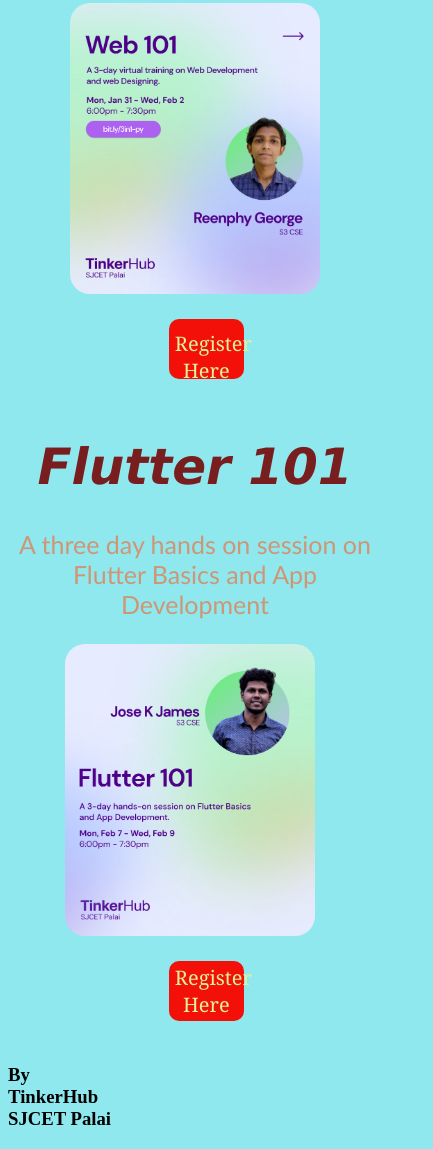
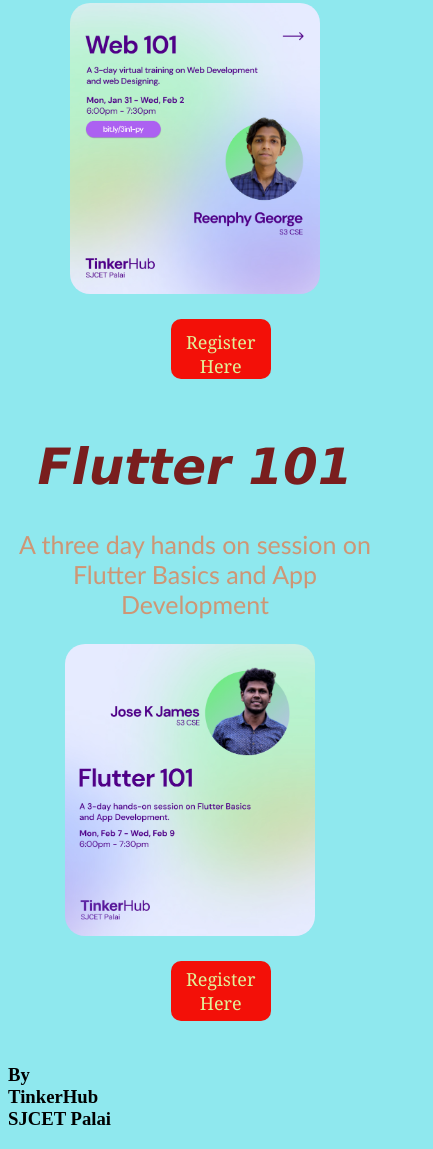
Before and after one commit to ayushkrish779/3-in-1, a plain HTML site: page index.html in a window 390 px wide. Shown: the part 1733-2882 px from the top of the page, 433 px wide, since content can reach past the window. Drawn offline with Linux system fonts and the light colour scheme.

Commit message:
Add files via upload

```diff
--- a/style.css
+++ b/style.css
@@ -201,11 +201,11 @@
     background-color: rgb(243, 16, 8);
     width: 170px;
     height: 60px;
-    font-size: 20px;
+    font-size: 18px;
     font-family: Cambria, Cochin, Georgia, Times, 'Times New Roman', serif;
     border-radius: 25px;
 
-    margin: 25px 43%;
+    margin: 25px 43.5%;
 
 
 }
@@ -221,11 +221,11 @@
     background-color: rgb(243, 16, 8);
     width: 170px;
     height: 60px;
-    font-size: 20px;
+    font-size: 18px;
     font-family: Cambria, Cochin, Georgia, Times, 'Times New Roman', serif;
     border-radius: 25px;
 
-    margin: 25px 43%;
+    margin: 25px 43.5%;
 
 
 }
@@ -241,11 +241,11 @@
     background-color: rgb(243, 16, 8);
     width: 170px;
     height: 60px;
-    font-size: 20px;
+    font-size: 18px;
     font-family: Cambria, Cochin, Georgia, Times, 'Times New Roman', serif;
     border-radius: 25px;
 
-    margin: 25px 43%;
+    margin: 25px 43.5%;
 
 }
 
@@ -264,7 +264,7 @@
 
 @media screen and (max-width: 550px) {
     .pythonbtn {
-        width: 75px;
+        width: 100px;
         border-radius: 10px;
     }
 }
@@ -278,7 +278,7 @@
 
 @media screen and (max-width: 550px) {
     .webbtn {
-        width: 75px;
+        width: 100px;
         border-radius: 10px;
     }
 }
@@ -292,7 +292,7 @@
 
 @media screen and (max-width: 550px) {
     .flutterbtn {
-        width: 75px;
+        width: 100px;
         border-radius: 10px;
     }
 }
```
